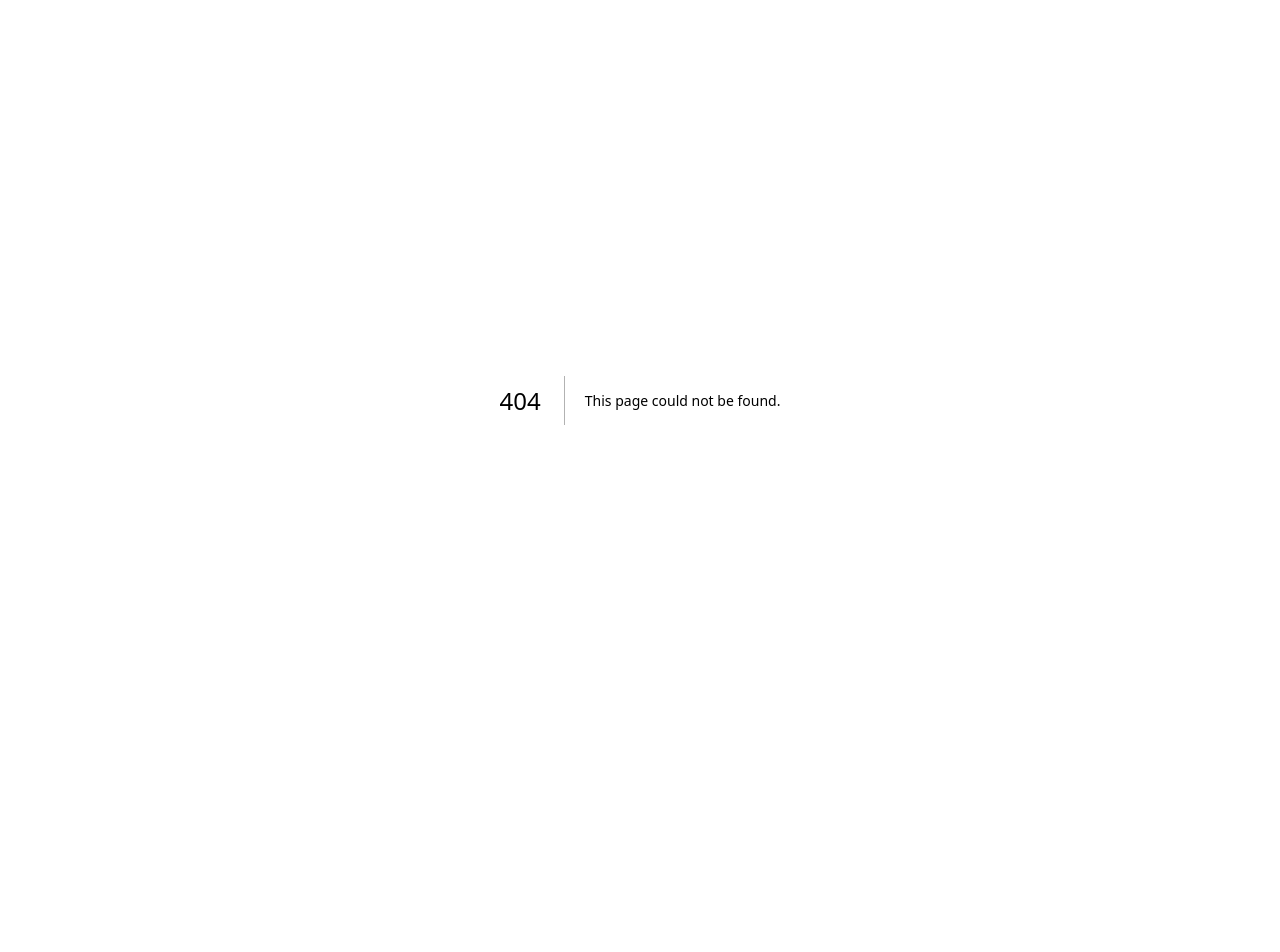
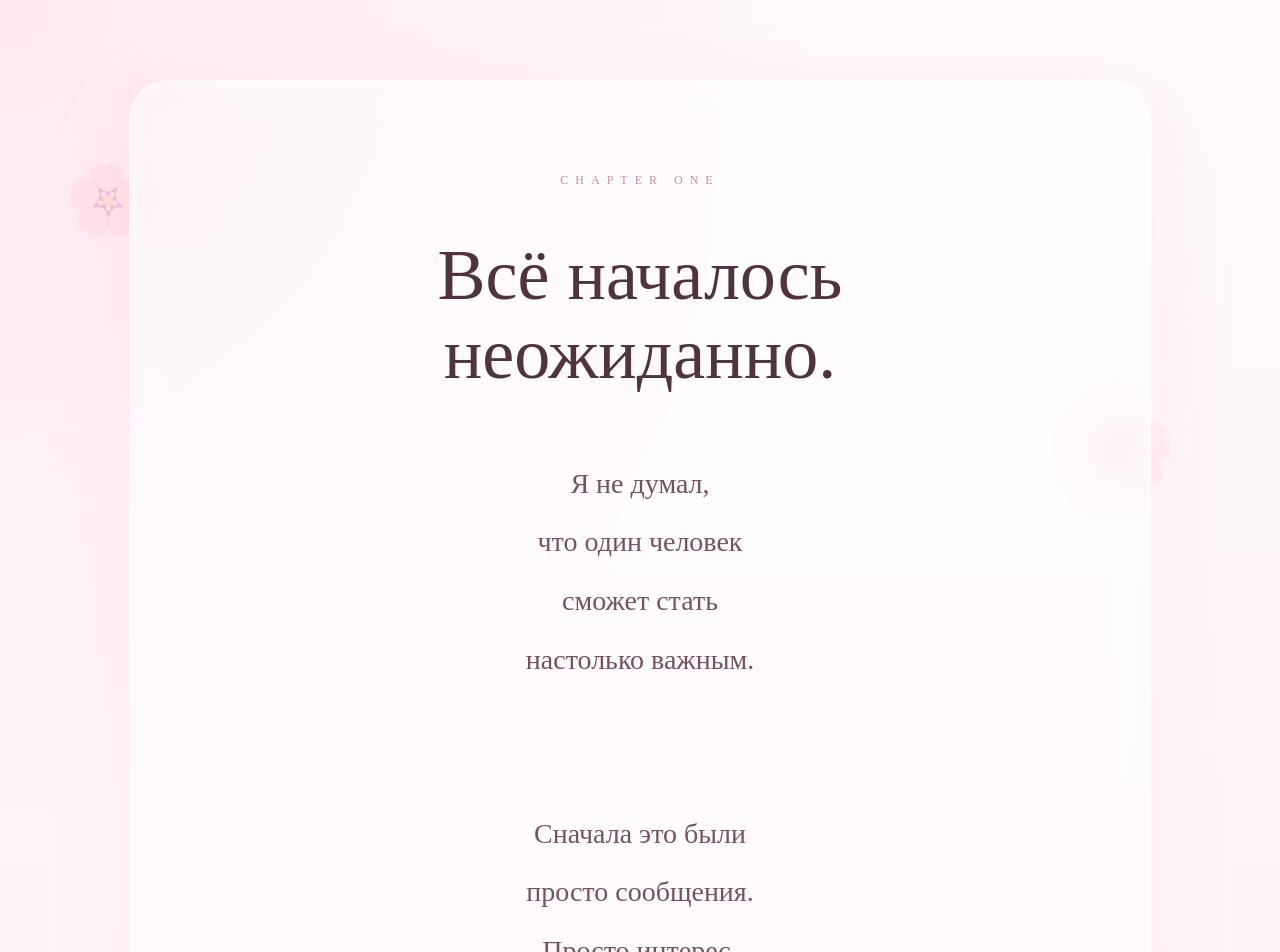
Before and after one commit to SayLoveYourLife/Story-My-Love, a Next.js app: page /app/story in a window 1280 px wide. Before the commit this address had no page. Shown: the top 952 px of the page. Before the commit the page ends 800 px from the top, so only its background shows below. Built offline with nearby package versions, Linux system fonts and the light colour scheme.

Commit message:
Create page.js

```diff
--- /dev/null
+++ b/app/app/story/page.js
@@ -0,0 +1,176 @@
+export default function StoryPage() {
+  return (
+    <main
+      style={{
+        minHeight: "100vh",
+        background: `
+          radial-gradient(circle at top left, #ffe8ef 0%, transparent 35%),
+          linear-gradient(180deg, #fffafc 0%, #fff2f6 100%)
+        `,
+        padding: "80px 25px",
+        position: "relative",
+        overflow: "hidden",
+        fontFamily: "serif",
+      }}
+    >
+      {/* цветы */}
+      <div
+        style={{
+          position: "absolute",
+          top: "8%",
+          left: "5%",
+          fontSize: "70px",
+          opacity: 0.2,
+        }}
+      >
+        🌸
+      </div>
+
+      <div
+        style={{
+          position: "absolute",
+          top: "20%",
+          right: "8%",
+          fontSize: "90px",
+          opacity: 0.15,
+        }}
+      >
+        🌸
+      </div>
+
+      <div
+        style={{
+          position: "absolute",
+          bottom: "10%",
+          left: "10%",
+          fontSize: "80px",
+          opacity: 0.18,
+        }}
+      >
+        🌸
+      </div>
+
+      {/* карточка */}
+      <div
+        style={{
+          maxWidth: "900px",
+          margin: "0 auto",
+          background: "rgba(255,255,255,0.55)",
+          backdropFilter: "blur(18px)",
+          borderRadius: "40px",
+          padding: "80px 60px",
+          boxShadow: "0 25px 80px rgba(255,182,193,0.2)",
+          border: "1px solid rgba(255,255,255,0.7)",
+        }}
+      >
+        <p
+          style={{
+            textAlign: "center",
+            color: "#c591a0",
+            letterSpacing: "7px",
+            fontSize: "12px",
+            textTransform: "uppercase",
+            marginBottom: "40px",
+          }}
+        >
+          chapter one
+        </p>
+
+        <h1
+          style={{
+            fontSize: "72px",
+            textAlign: "center",
+            color: "#50343d",
+            marginBottom: "60px",
+            lineHeight: "1.1",
+            fontWeight: "400",
+          }}
+        >
+          Всё началось
+          <br />
+          неожиданно.
+        </h1>
+
+        <div
+          style={{
+            fontSize: "28px",
+            lineHeight: "2.1",
+            color: "#73545e",
+            textAlign: "center",
+          }}
+        >
+          <p>
+            Я не думал,
+            <br />
+            что один человек
+            <br />
+            сможет стать
+            <br />
+            настолько важным.
+          </p>
+
+          <br />
+
+          <p>
+            Сначала это были
+            <br />
+            просто сообщения.
+            <br />
+            Просто интерес.
+            <br />
+            Просто внимание.
+          </p>
+
+          <br />
+
+          <p>
+            Но потом
+            <br />
+            ты начала
+            <br />
+            оставаться в мыслях
+            <br />
+            слишком надолго.
+          </p>
+
+          <br />
+
+          <p>
+            И я понял,
+            <br />
+            что ты —
+            <br />
+            уже не случайность.
+          </p>
+        </div>
+
+        {/* кнопка */}
+        <div
+          style={{
+            display: "flex",
+            justifyContent: "center",
+            marginTop: "70px",
+          }}
+        >
+          <a
+            href="/memories"
+            style={{
+              padding: "20px 50px",
+              borderRadius: "999px",
+              textDecoration: "none",
+              background:
+                "linear-gradient(135deg, #fff 0%, #ffd9e6 100%)",
+              color: "#7d4f5f",
+              fontSize: "20px",
+              fontWeight: "600",
+              boxShadow:
+                "0 15px 35px rgba(255,182,193,0.35)",
+            }}
+          >
+            ✨ дальше
+          </a>
+        </div>
+      </div>
+    </main>
+  );
+}
```
